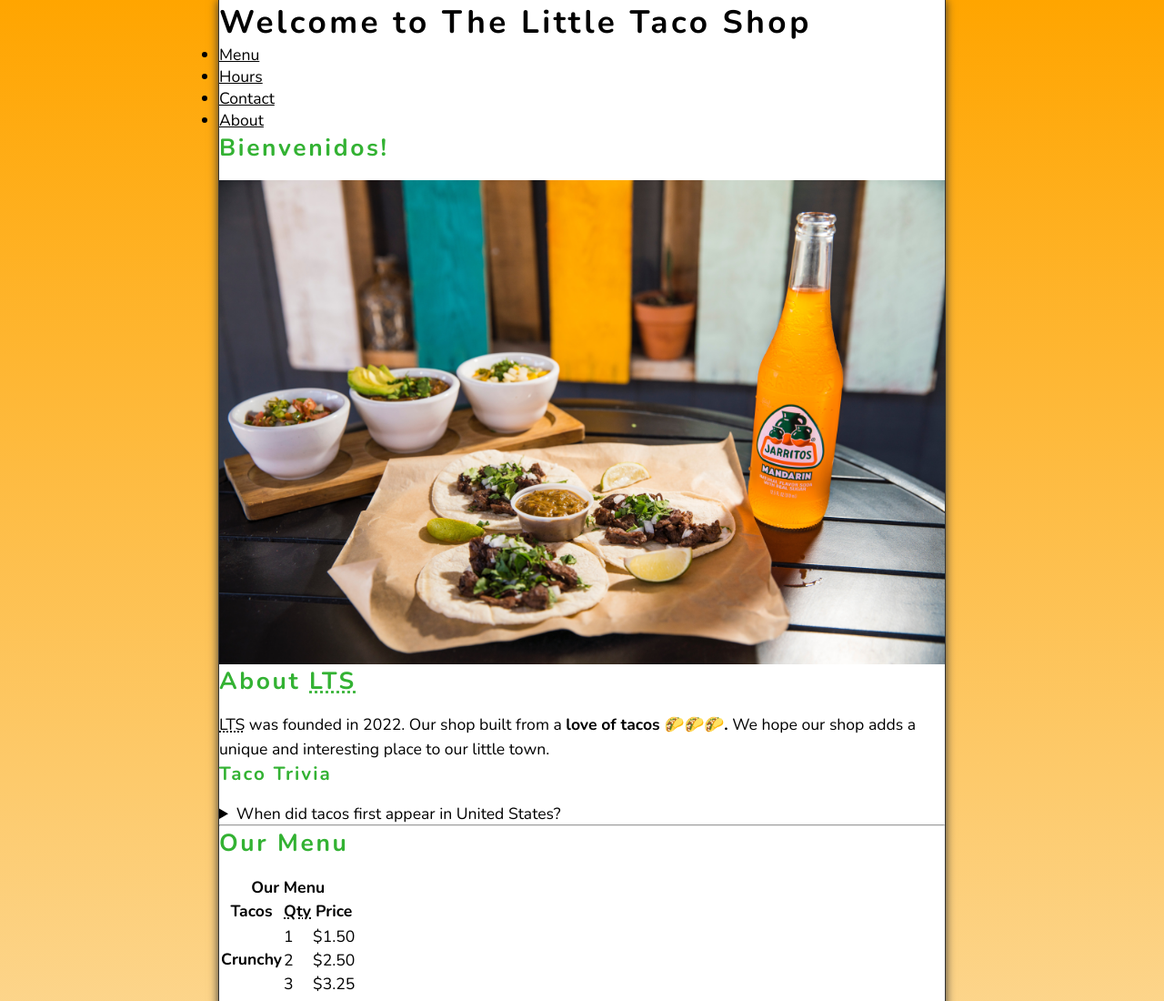
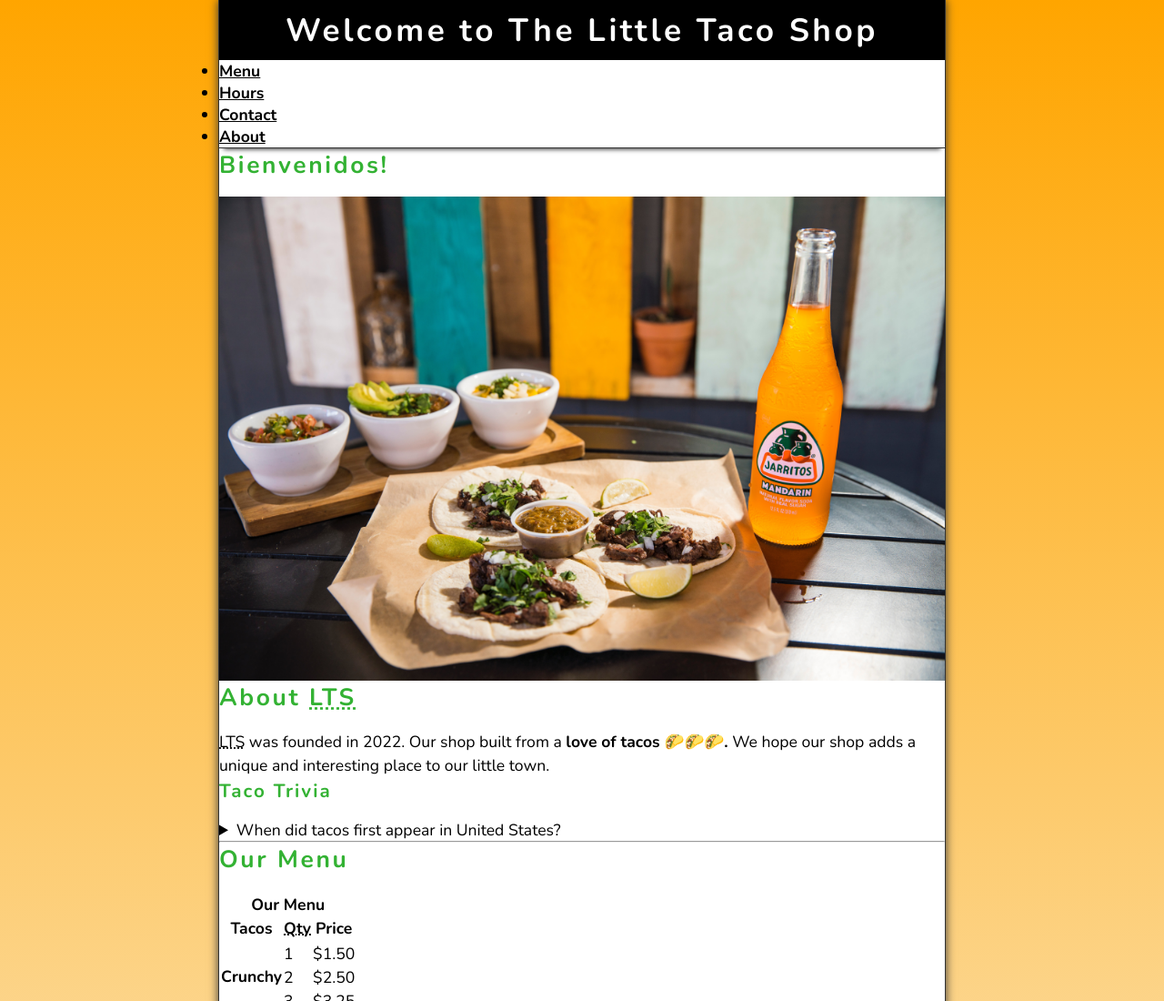
Before and after one commit to RobelAlemayehu/Little-Taco-Shop-Website, a plain HTML site: page index.html in a window 1280 px wide. Shown: the top 1100 px of the page at 91% size. Drawn offline with nearby package versions, Linux system fonts and the light colour scheme.

Commit message:
Add CSS for header

```diff
--- a/CSS/styles.css
+++ b/CSS/styles.css
@@ -29,10 +29,17 @@ input,button,textarea{
     --LINK-COLOR:#000;
     --LINK-HOVER: hsla(0,0%,0%, 0.6);
     --LINK-ACTIVE: orange;
-
+    --HEADERBG-COLOR:#000;
+    --HEADER-COLOR:#FFF;
+    --NAV-BGCOLOR:#FFF;
 
     --BORDER-COLOR: #333;
     --BORDERS: 1px solid var(--BORDER-COLOR);
+
+    --PADDING-TOPBOTTOM:0.25em;
+    --PADDING-SIDE:2.5%;
+
+    --MARGIN: clamp(1em, 2.5vh, 1.5em) 0;
 }
 
 .offscreen{
@@ -85,3 +92,22 @@ a:hover, a:focus-visible{
 a:active{
     color: var(--LINK-ACTIVE);
 }
+
+.header{
+    position: sticky;
+    top:0;
+    z-index: 1;
+}
+
+.header__h1{
+    text-align: center;
+    background-color: var(--HEADERBG-COLOR);
+    color: var(--HEADER-COLOR);
+    padding: var(--PADDING-TOPBOTTOM) var(--PADDING-SIDE);
+}
+.header__nav{
+    background-color: var(--NAV-BGCOLOR);
+    border-bottom: var(--BORDERS);
+    font-weight: bold;
+    box-shadow: 0 6px 5px -5px var(--BORDER-COLOR);
+}
```
